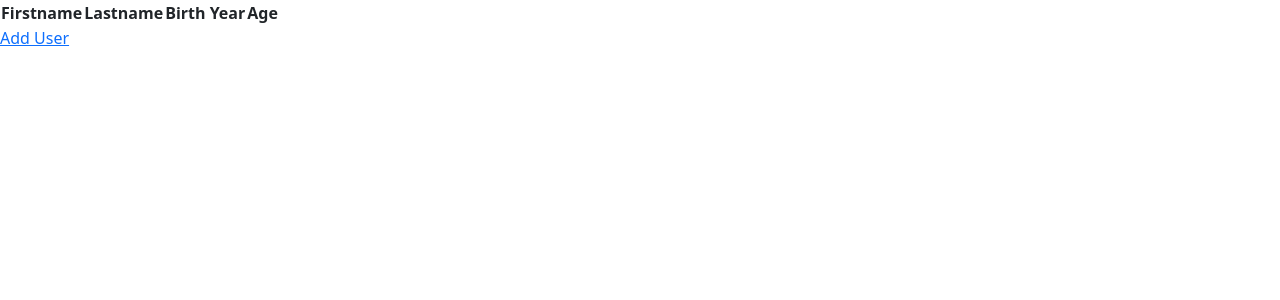
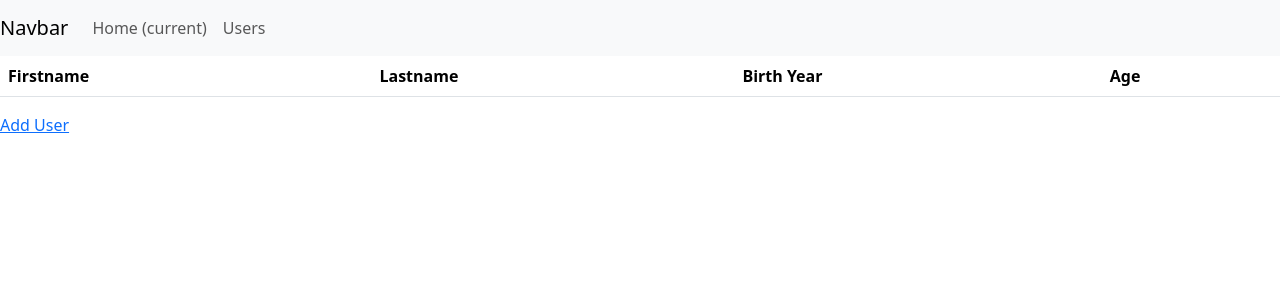
Before and after one commit to tsadimasteaching/flask-oop, a Flask app: page /users in a window 1280 px wide. Shown: the top 300 px of the page. Run offline with Flask 3, Linux system fonts and the light colour scheme; lists and menus that the app fills with data are empty; parts of the project's set-up code (start-up, migrations or seed data) failed here and were passed over; some libraries are stand-ins or nearby versions.

Commit message:
templates fix

```diff
--- a/main.py
+++ b/main.py
@@ -47,7 +47,7 @@ class UserForm(FlaskForm):
 
 @app.route("/")
 def hello():
-    return "Hello World!"
+    return render_template("index.html")
 
 
 @app.route("/hello/<string:username>")
--- a/templates/base.html
+++ b/templates/base.html
@@ -1,10 +1,13 @@
-<!doctype html>
+<!DOCTYPE html>
 <html lang="en">
   <head>
     {% block head %}
     <!-- Required meta tags -->
-        <meta charset="utf-8">
-        <meta name="viewport" content="width=device-width, initial-scale=1, shrink-to-fit=no">
+    <meta charset="utf-8" />
+    <meta
+      name="viewport"
+      content="width=device-width, initial-scale=1, shrink-to-fit=no"
+    />
 
     {% block styles %}
     <!-- Bootstrap CSS -->
@@ -14,10 +17,34 @@
     <title>{% block title %} {% endblock %}</title>
     {% endblock %}
   </head>
+
   <body>
+    <nav class="navbar navbar-expand-lg navbar-light bg-light">
+      <a class="navbar-brand" href="#">Navbar</a>
+      <button
+        class="navbar-toggler"
+        type="button"
+        data-toggle="collapse"
+        data-target="#navbarNav"
+        aria-controls="navbarNav"
+        aria-expanded="false"
+        aria-label="Toggle navigation">
+        <span class="navbar-toggler-icon"></span>
+      </button>
+      <div class="collapse navbar-collapse" id="navbarNav">
+        <ul class="navbar-nav">
+          <li class="nav-item active">
+            <a class="nav-link" href="/">Home <span class="sr-only">(current)</span></a>
+          </li>
+          <li class="nav-item">
+            <a class="nav-link" href="/users">Users</a>
+          </li>
+        </ul>
+      </div>
+    </nav>
     <!-- Your page content -->
-        {% block content %}{% endblock %}
-
+    {% block content %}
+    {% endblock %}
     {% block scripts %}
     <!-- Optional JavaScript -->
     {{ bootstrap.load_js() }}
--- /dev/null
+++ b/templates/index.html
@@ -0,0 +1,3 @@
+{% extends 'base.html' %}
+{% block content %}
+{% endblock %}
--- a/templates/users.html
+++ b/templates/users.html
@@ -1,21 +1,25 @@
 {% extends 'base.html' %} {% block content %}
-<table>
+<table class="table">
+  <thead>
   <tr>
-    <th>Firstname</th>
-    <th>Lastname</th>
-    <th>Birth Year</th>
-    <th>Age</th>
+    <th scope="col">Firstname</th>
+    <th scope="col">Lastname</th>
+    <th scope="col">Birth Year</th>
+    <th scope="col">Age</th>
   </tr>
+</thead>
+<tbody>
 {% for user in users %}
-  <tr>
+  <tr scope="row">
     <td>{{ user.name }}</td>
     <td>{{ user.surname }}</td>
     <td>{{ user.birth_year }} </td>
     <td>{{user.age|string}}</td>
   </tr>
 {% endfor %}
+</tbody>
 </table>
-   <a href="/user" >Add User</a>
+   <a href="/fuser" >Add User</a>
 
 
 {% endblock %}
```
Lines whose indentation alone changed are shown as unchanged.
